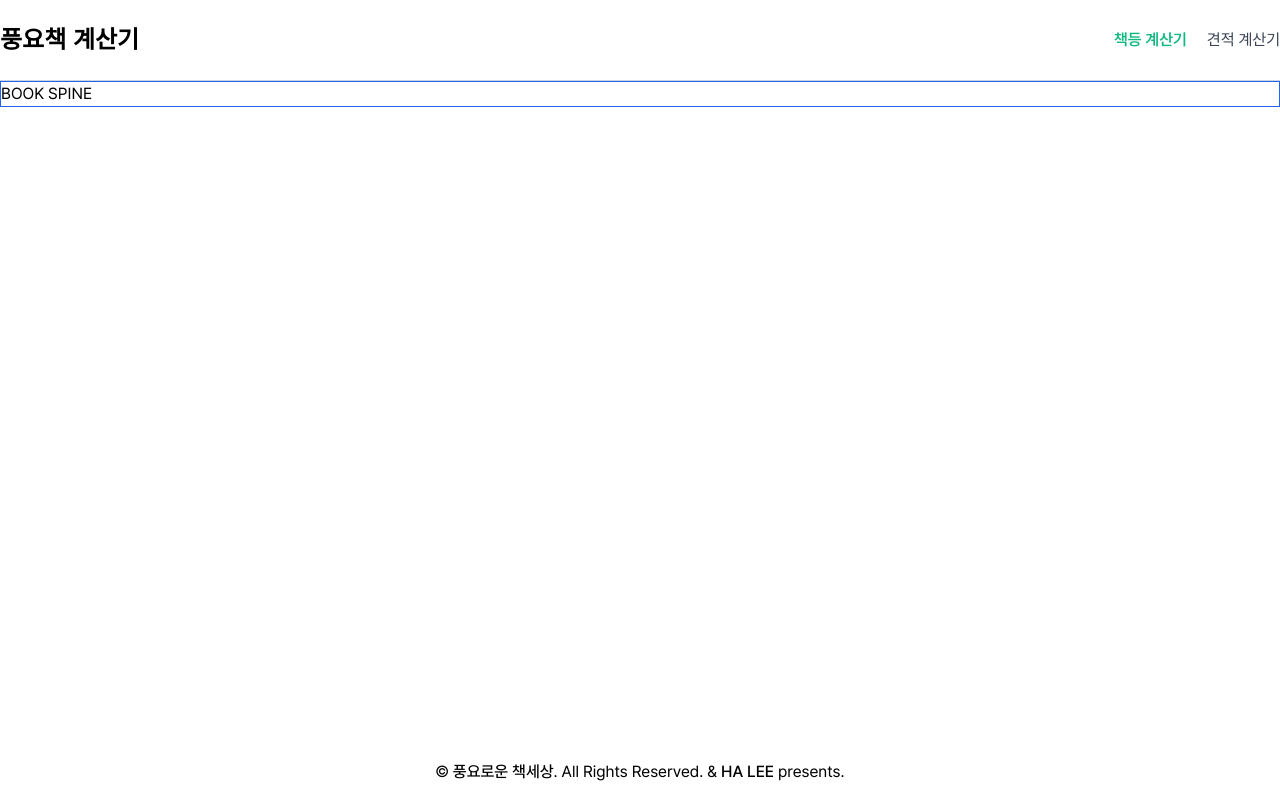
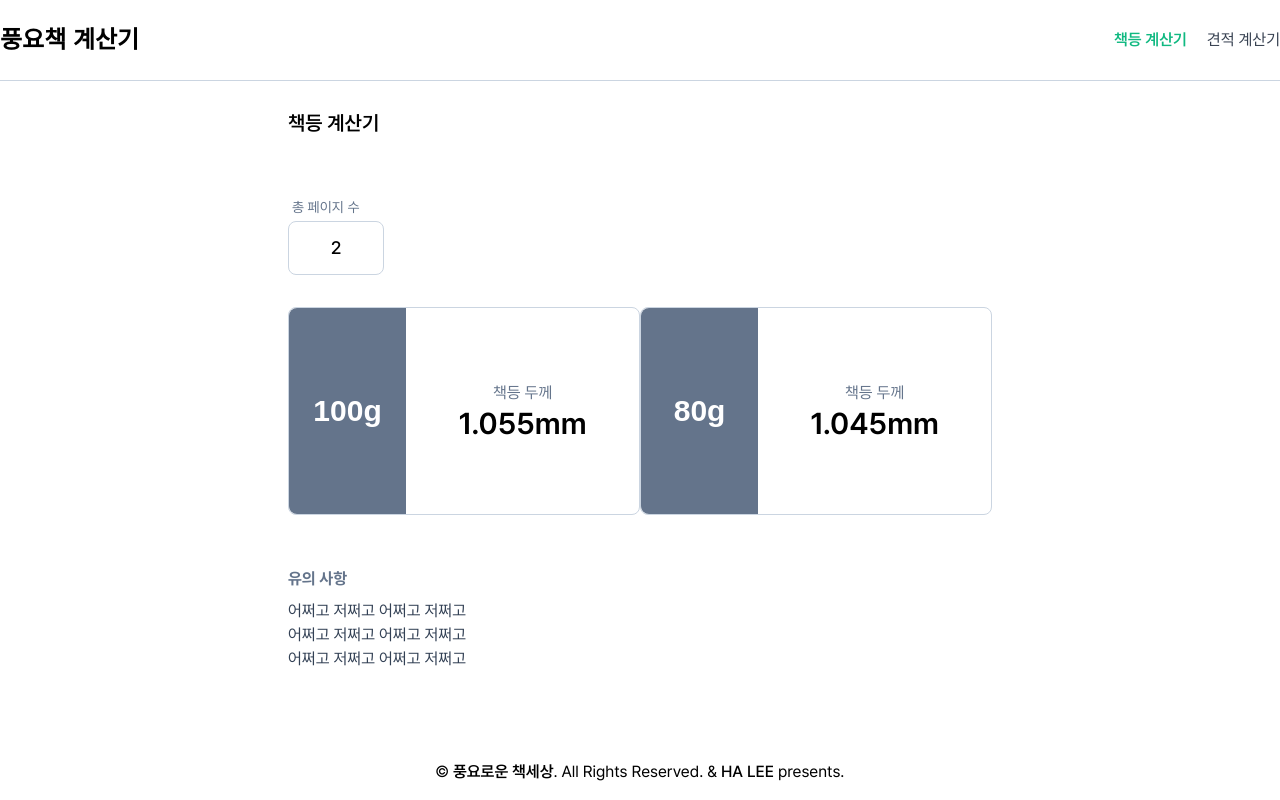
Before and after one commit to lha5/BOOK-CALCULATOR, a React (Create React App) app: page /spine in a window 1280 px wide. Built offline with nearby package versions, Linux system fonts and the light colour scheme.

Commit message:
[UPDATE] 책등 계산기(spine) 페이지 스타일링

```diff
--- /dev/null
+++ b/src/components/common/PageTitle.jsx
@@ -0,0 +1,5 @@
+function PageTitle({ title = '' }) {
+  return <h1 className="text-left text-xl font-semibold mt-7 mb-5">{title}</h1>;
+}
+
+export default PageTitle;
--- a/src/components/layout/Footer.jsx
+++ b/src/components/layout/Footer.jsx
@@ -1,12 +1,12 @@
 function Footer() {
   return (
-    <footer className="absolute bottom-0 left-0 right-0 text-center py-4">
+    <footer className="absolute bottom-0 left-0 right-0 text-center py-4 text-sm md:text-base bg-transparent">
       ©{' '}
       <a
         href="https://cafe.naver.com/bookcns"
         target="_blank"
         rel="noreferrer"
-        className="font-medium"
+        className="font-semibold"
       >
         풍요로운 책세상
       </a>
--- a/src/components/layout/Navbar.jsx
+++ b/src/components/layout/Navbar.jsx
@@ -2,12 +2,12 @@ import { Link, NavLink } from 'react-router-dom';
 
 function Navbar() {
   return (
-    <header className="py-6 border-b border-b-slate-300 w-screen">
+    <header className="px-4 md:px-0 py-6 border-b border-b-slate-300 w-screen">
       <div className="container mx-auto flex flex-row justify-between items-center">
         <Link to="/" className="nanumsr text-2xl font-black">
           풍요책 계산기
         </Link>
-        <nav id="navigation" className="flex flex-row justify-end items-center text-gray-700">
+        <nav id="navigation" className="flex flex-row justify-end items-center text-gray-700 z-10">
           <NavLink to="/spine" className="mr-5">
             책등 계산기
           </NavLink>
--- /dev/null
+++ b/src/components/spine/Card.jsx
@@ -0,0 +1,15 @@
+function Card({ weight = 100, result = 1.0 }) {
+  return (
+    <div className="flex border border-slate-300 rounded-lg w-96 h-52">
+      <div className="flex items-center nanumsr w-44 relative justify-center text-3xl font-black bg-slate-500 text-white rounded-l-lg">
+        {weight}g
+      </div>
+      <div className="flex flex-col w-full items-center justify-center">
+        <span className="text-slate-500">책등 두께</span>
+        <span className="text-3xl font-semibold">{result}mm</span>
+      </div>
+    </div>
+  );
+}
+
+export default Card;
--- /dev/null
+++ b/src/components/spine/Notice.jsx
@@ -0,0 +1,16 @@
+function Notice() {
+  return (
+    <div className="mt-5">
+      <h3 className="font-bold text-slate-500 mb-2">유의 사항</h3>
+      <div className="text-slate-700">
+        <ul>
+          <li>어쩌고 저쩌고 어쩌고 저쩌고</li>
+          <li>어쩌고 저쩌고 어쩌고 저쩌고</li>
+          <li>어쩌고 저쩌고 어쩌고 저쩌고</li>
+        </ul>
+      </div>
+    </div>
+  );
+}
+
+export default Notice;
--- /dev/null
+++ b/src/components/spine/PageInput.jsx
@@ -0,0 +1,17 @@
+function PageInput() {
+  return (
+    <div className="flex flex-col items-start justify-center mt-10">
+      <label className="text-slate-500 text-sm mb-1 pl-1" htmlFor="countPage">
+        총 페이지 수
+      </label>
+      <input
+        type="text"
+        id="countPage"
+        defaultValue={2}
+        className="border border-slate-300 rounded-lg w-24 text-center p-3 text-lg font-medium"
+      />
+    </div>
+  );
+}
+
+export default PageInput;
--- a/src/views/App.jsx
+++ b/src/views/App.jsx
@@ -7,7 +7,7 @@ function App() {
   return (
     <>
       <Navbar />
-      <div className="container mx-auto">
+      <div className="container mx-auto px-4 md:px-0">
         <Outlet />
         <Footer />
       </div>
--- a/src/views/estimate/index.jsx
+++ b/src/views/estimate/index.jsx
@@ -1,5 +1,9 @@
 function index() {
-  return <div>BOOK ESTIMATE</div>;
+  return (
+    <div className="border border-blue-600">
+      <h1>책 제본 견적 계산기</h1>
+    </div>
+  );
 }
 
 export default index;
--- a/src/views/home/index.jsx
+++ b/src/views/home/index.jsx
@@ -1,6 +1,6 @@
 function index() {
   return (
-    <main className="absolute top-20 bottom-20 left-0 right-0 flex items-center justify-center">
+    <main className="absolute top-0 bottom-0 left-0 right-0 flex items-center justify-center">
       <p className="text-center">
         풍요로운 책세상에서 제공하는 각종 계산기를
         <br />
--- a/src/views/spine/index.jsx
+++ b/src/views/spine/index.jsx
@@ -1,5 +1,20 @@
+import PageTitle from 'components/common/PageTitle';
+import PageInput from 'components/spine/PageInput';
+import Card from 'components/spine/Card';
+import Notice from 'components/spine/Notice';
+
 function index() {
-  return <div className="border border-blue-600">BOOK SPINE</div>;
+  return (
+    <div className="flex flex-col md:w-[55%] mx-auto">
+      <PageTitle title="책등 계산기" />
+      <PageInput />
+      <div className="flex flex-col md:flex-row items-center justify-center md:space-y-0 md:justify-between my-8 w-full">
+        <Card weight={100} result={1.055} />
+        <Card weight={80} result={1.045} />
+      </div>
+      <Notice />
+    </div>
+  );
 }
 
 export default index;
```
